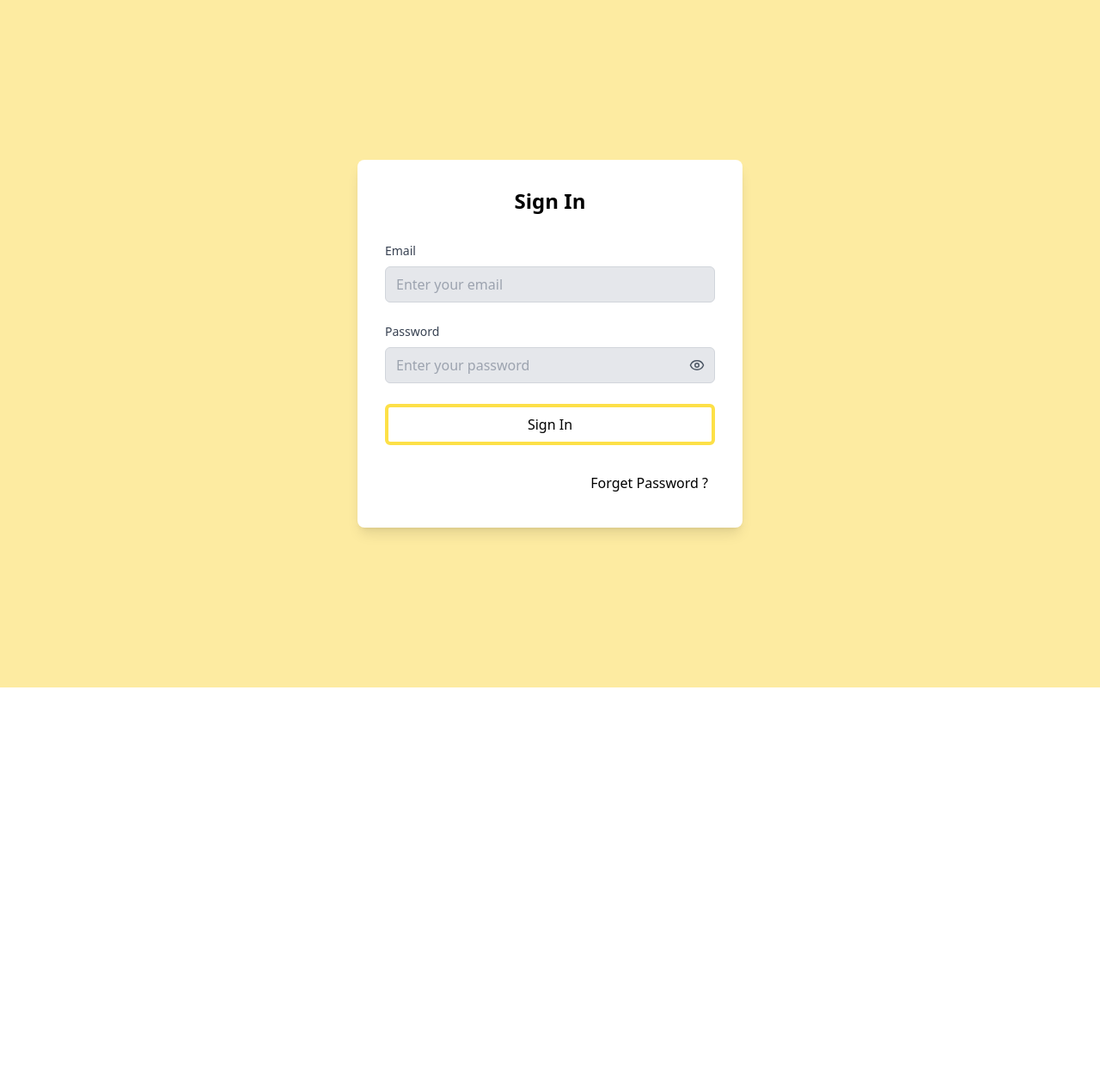
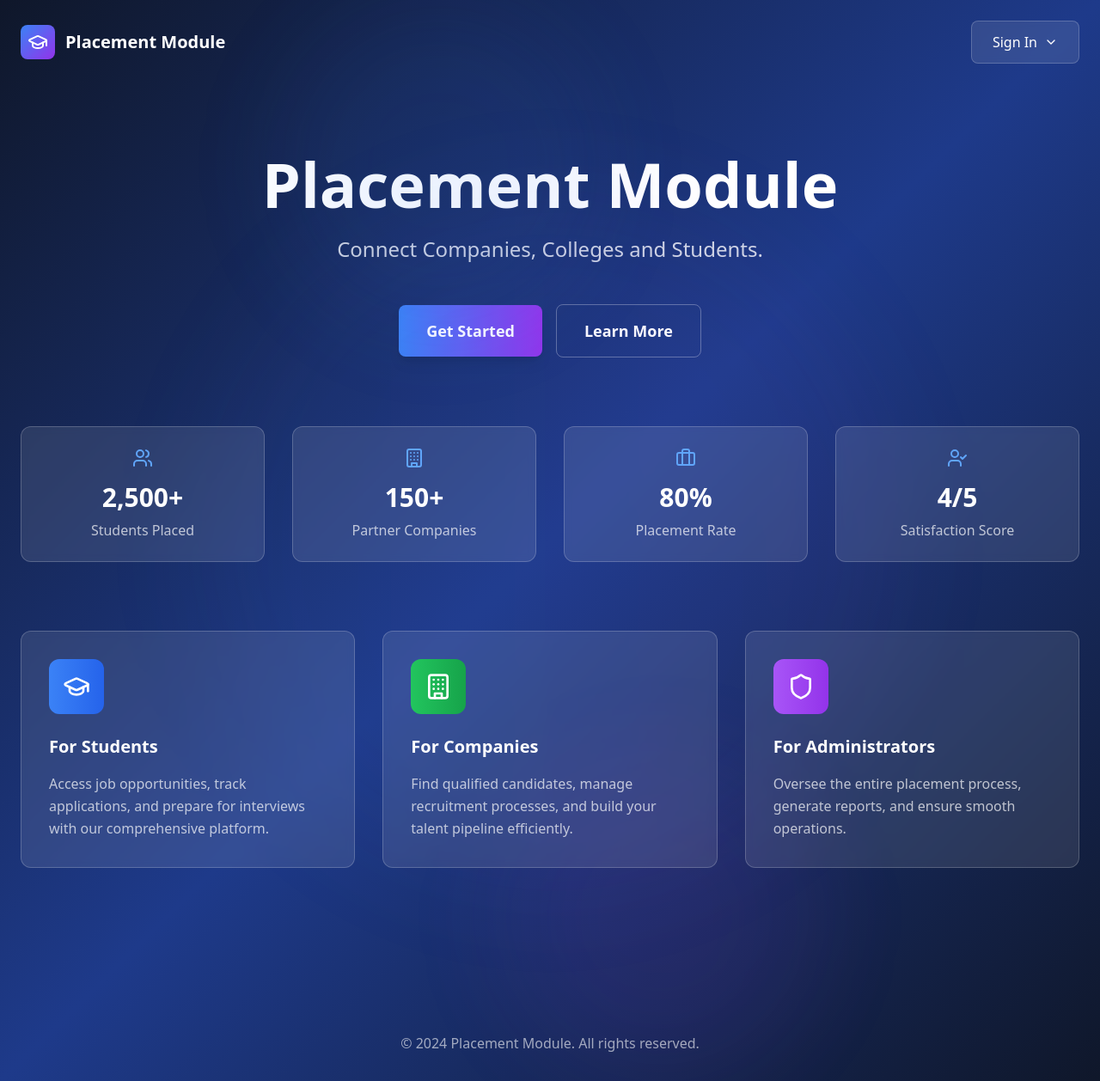
Before and after one commit to Ujjwal-soni98/PlacementModule, a React (Create React App) app in the folder frontend/: page / in a window 1280 px wide. Before the commit this address led to /signin. Shown: the whole page at 86% size. Before the commit the page ends 800 px from the top, so only its background shows below. Built offline with nearby package versions, Linux system fonts and the light colour scheme.

Commit message:
added the home page with animations

```diff
--- a/frontend/package.json
+++ b/frontend/package.json
@@ -8,6 +8,7 @@
     "@testing-library/user-event": "^13.5.0",
     "axios": "^1.7.5",
     "dotenv": "^16.4.5",
+    "framer-motion": "^12.23.12",
     "lucide-react": "^0.507.0",
     "react": "^18.3.1",
     "react-dom": "^18.3.1",
--- a/frontend/src/App.js
+++ b/frontend/src/App.js
@@ -42,8 +42,9 @@ function AuthWrapper({ children }) {
 
     if (!token || !role) {
       // If token or role is missing, navigate to signin
-      navigate('/signin');
-    } else {
+      // navigate('/signin');
+    }
+    else {
       // Only redirect to the dashboard when the path is '/'
       if (window.location.pathname === '/') {
         if (role === "admin") {
@@ -84,9 +85,27 @@ function App() {
             <Route path="/student/profile" element={<div><StudentSidebar /><StudentDetails /></div>} />
 
             {/* Admin Routes */}
-            <Route path="/admin" element={<div><AdminSidebar /><AdminHome /></div>} />
-            <Route path="/admin/hods" element={<div><AdminSidebar /><AllHod /></div>} />
-            <Route path="/admin/companies" element={<div><AdminSidebar /><CompanyCardList /></div>} />
+            <Route path="/admin" element={
+              <div>
+              <AdminSidebar />
+              <AdminHome />
+              </div>
+              }
+            />
+            <Route path="/admin/hods" element={
+              <div>
+              <AdminSidebar />
+              <AllHod />
+              </div>
+              }
+            />
+            <Route path="/admin/companies" element={
+              <div>
+                <AdminSidebar />
+                <CompanyCardList />
+              </div>
+                }
+              />
             <Route path="/admin/students" element={<div><AdminSidebar /><AllStudents /></div>} />
             <Route path="/admin/companies/company/:id" element={<div><AdminSidebar /><CompanyDetails /></div>} />
             <Route path="/admin/students/:rollNo" element={<div><AdminSidebar /><StudentDetails /></div>} />
--- a/frontend/src/Pages/LandingPage/LandingPage.jsx
+++ b/frontend/src/Pages/LandingPage/LandingPage.jsx
@@ -1,51 +1,301 @@
 import React, { useState, useEffect } from "react";
+import { motion } from "framer-motion";
+import {
+  ChevronDown,
+  Users,
+  Building,
+  Shield,
+  GraduationCap,
+  Briefcase,
+  UserCheck,
+} from "lucide-react";
 import { useNavigate } from "react-router-dom";
 
-const images = [
-  "https://images.static-collegedunia.com/public/college_data/images/appImage/14962174791443707268KIETNew.jpg?tr=c-force", // Replace with your image URLs
-  "https://tse2.mm.bing.net/th?id=OIP.HwEqRG2Zfnjrtx9eERgk6AHaEU&pid=Api&P=0&h=180",
-  "https://static.zollege.in/public/college_data/images/campusimage/1697871753G-Block%20Image%20(1)-min.jpg?tr=h-313,w-700,c-force",
-];
-
 const LandingPage = () => {
+  const [isDropdownOpen, setIsDropdownOpen] = useState(false);
+  const [selectedRole, setSelectedRole] = useState(null);
+  const [mounted, setMounted] = useState(false);
   const navigate = useNavigate();
 
-  const handlebutton =()=>{
-    navigate("/signin")
-  }
-
-  const [currentImage, setCurrentImage] = useState(0);
-
   useEffect(() => {
-    const intervalId = setInterval(() => {
-      setCurrentImage((prevImage) => (prevImage + 1) % images.length);
-    }, 3000);
-
-    return () => clearInterval(intervalId);
+    setMounted(true);
   }, []);
 
+  const signInOptions = [
+    {
+      id: "student",
+      label: "Student",
+      icon: <GraduationCap className="w-4 h-4" />,
+      description: "Access placement opportunities",
+      color: "from-blue-500 to-blue-600",
+    },
+    {
+      id: "company",
+      label: "Company",
+      icon: <Building className="w-4 h-4" />,
+      description: "Post jobs and recruit talent",
+      color: "from-green-500 to-green-600",
+    },
+    {
+      id: "admin",
+      label: "Admin",
+      icon: <Shield className="w-4 h-4" />,
+      description: "Manage system and users",
+      color: "from-purple-500 to-purple-600",
+    },
+  ];
+
+  const stats = [
+    {
+      number: "2,500+",
+      label: "Students Placed",
+      icon: <Users className="w-6 h-6" />,
+    },
+    {
+      number: "150+",
+      label: "Partner Companies",
+      icon: <Building className="w-6 h-6" />,
+    },
+    {
+      number: "80%",
+      label: "Placement Rate",
+      icon: <Briefcase className="w-6 h-6" />,
+    },
+    {
+      number: "4/5",
+      label: "Satisfaction Score",
+      icon: <UserCheck className="w-6 h-6" />,
+    },
+  ];
+
+  if (!mounted) return null;
+
   return (
-    <div className="relative w-full h-screen overflow-hidden">
-      {/* Background Image */}
-      <div
-        className="absolute inset-0 w-full h-full bg-cover bg-center transition-all duration-1000"
-        style={{ backgroundImage: `url(${images[currentImage]})` }}
-      ></div>
+    <div className="min-h-screen bg-gradient-to-br from-slate-900 via-blue-900 to-slate-900 relative overflow-hidden">
+      {/* Background Effects */}
+      <div className="absolute inset-0">
+        <div className="absolute top-0 left-1/4 w-96 h-96 bg-blue-500/10 rounded-full blur-3xl animate-pulse" />
+        <div className="absolute bottom-0 right-1/4 w-96 h-96 bg-purple-500/10 rounded-full blur-3xl animate-pulse delay-1000" />
+        <div className="absolute top-1/2 left-1/2 transform -translate-x-1/2 -translate-y-1/2 w-[800px] h-[800px] bg-gradient-to-r from-blue-500/5 to-purple-500/5 rounded-full blur-3xl" />
+      </div>
 
-      {/* Overlay */}
-      <div className="absolute inset-0 bg-black opacity-50"></div>
+      {/* Grid Pattern */}
+      <div className="absolute inset-0 opacity-[0.02]">
+        <div
+          className="h-full w-full"
+          style={{
+            backgroundImage: `linear-gradient(rgba(255,255,255,0.1) 1px, transparent 1px), linear-gradient(90deg, rgba(255,255,255,0.1) 1px, transparent 1px)`,
+            backgroundSize: "50px 50px",
+          }}
+        />
+      </div>
 
-      {/* Content */}
-      <div className="relative z-10 flex flex-col items-center justify-center h-full text-center text-white px-4">
-        <h1 className="text-4xl font-bold md:text-6xl">
-          Welcome to Placement Portal
-        </h1>
-        <p className="mt-4 text-xl md:text-2xl">Please log in to continue</p>
-        <button onClick={handlebutton} className="px-5 py-2 hover:bg-gray-900 shadow-md bg-gray-100 text-gray-900 hover:text-gray-100 rounded-md mt-5">
-          {" "}
-          Login{" "}
-        </button>
-      </div>
+      {/* Header */}
+      <header className="px-6 py-6">
+        <nav className="max-w-7xl mx-auto flex items-center justify-between">
+          <div className="flex items-center space-x-3">
+            <div className="w-10 h-10 bg-gradient-to-br from-blue-500 to-purple-600 rounded-lg flex items-center justify-center">
+              <GraduationCap className="w-6 h-6 text-white" />
+            </div>
+            <span className="text-xl font-bold text-white">
+              Placement Module
+            </span>
+          </div>
+
+          {/* Sign In Dropdown */}
+          <div className="">
+            <motion.button
+              onClick={() => setIsDropdownOpen(!isDropdownOpen)}
+              className="flex items-center space-x-2 bg-white/10 backdrop-blur-sm border border-white/20 text-white px-6 py-3 rounded-lg hover:bg-white/20 transition-all duration-300"
+            >
+              <span className="font-medium">Sign In</span>
+              <motion.div
+                animate={{ rotate: isDropdownOpen ? 180 : 0 }}
+                transition={{ duration: 0.2 }}
+              >
+                <ChevronDown className="w-4 h-4" />
+              </motion.div>
+            </motion.button>
+
+            {isDropdownOpen && (
+              <div className="absolute right-0 mt-2 w-80 bg-white/10 backdrop-blur-xl border border-white/20 rounded-xl shadow-2xl overflow-hidden">
+                <div className="p-2">
+                  {signInOptions.map((option, index) => (
+                    <div
+                      key={option.id}
+                      onClick={(e) => {
+                        e.stopPropagation();
+                        console.log("Navigating to /signin");
+                        navigate(`/signin`);
+                      }} // ✅ always goes to /signin
+                      className="cursor-pointer w-full flex items-center space-x-3 p-4 rounded-lg hover:bg-white/10 transition-all duration-200 group"
+                    >
+                      <div
+                        className={`w-10 h-10 bg-gradient-to-r ${option.color} rounded-lg flex items-center justify-center text-white group-hover:scale-110 transition-transform duration-200`}
+                      >
+                        {option.icon}
+                      </div>
+                      <div className="flex-1 text-left">
+                        <div className="text-white font-medium ">
+                          {option.label}
+                        </div>
+                        <div className="text-white/60 text-sm">
+                          {option.description}
+                        </div>
+                      </div>
+                    </div>
+                  ))}
+                </div>
+              </div>
+            )}
+          </div>
+        </nav>
+      </header>
+
+      {/* Main Content */}
+      <main className=" px-6 py-20">
+        <div className="max-w-7xl mx-auto">
+          {/* Hero Section */}
+          <div className="text-center mb-20">
+            <motion.h1
+              initial={{ opacity: 0, y: 30 }}
+              animate={{ opacity: 1, y: 0 }}
+              transition={{ duration: 0.8 }}
+              className="text-5xl md:text-7xl font-bold text-white mb-6 leading-tight"
+            >
+              Placement Module
+            </motion.h1>
+            <motion.p
+              initial={{ opacity: 0, y: 30 }}
+              animate={{ opacity: 1, y: 0 }}
+              transition={{ duration: 0.8, delay: 0.2 }}
+              className="text-xl md:text-2xl text-white/80 mb-12 max-w-3xl mx-auto"
+            >
+              Connect Companies, Colleges and Students.
+            </motion.p>
+
+            {/* CTA Buttons */}
+            <motion.div
+              initial={{ opacity: 0, y: 30 }}
+              animate={{ opacity: 1, y: 0 }}
+              transition={{ duration: 0.8, delay: 0.4 }}
+              className="flex flex-col sm:flex-row gap-4 justify-center items-center"
+            >
+              <motion.button
+                whileHover={{ scale: 1.05 }}
+                whileTap={{ scale: 0.95 }}
+                className="bg-gradient-to-r cursor-pointer from-blue-500 to-purple-600 text-white px-8 py-4 rounded-lg font-semibold text-lg shadow-lg hover:shadow-xl transition-all duration-300"
+                onClick={() => {
+                  navigate(`/signin`);
+                }}
+              >
+                Get Started
+              </motion.button>
+              <motion.button
+                whileHover={{ scale: 1.05 }}
+                whileTap={{ scale: 0.95 }}
+                className="border border-white/30 text-white px-8 py-4 rounded-lg font-semibold text-lg hover:bg-white/10 transition-all duration-300"
+              >
+                Learn More
+              </motion.button>
+            </motion.div>
+          </div>
+
+          {/* Stats Section */}
+          <motion.div
+            initial={{ opacity: 0, y: 50 }}
+            animate={{ opacity: 1, y: 0 }}
+            transition={{ duration: 0.8, delay: 0.6 }}
+            className="grid grid-cols-1 md:grid-cols-2 lg:grid-cols-4 gap-8 mb-20"
+          >
+            {stats.map((stat, index) => (
+              <motion.div
+                key={index}
+                initial={{ opacity: 0, y: 30 }}
+                animate={{ opacity: 1, y: 0 }}
+                transition={{ duration: 0.6, delay: 0.8 + index * 0.1 }}
+                className="bg-white/10 backdrop-blur-sm border border-white/20 rounded-xl p-6 text-center hover:bg-white/20 transition-all duration-300"
+                whileHover={{ y: -5 }}
+              >
+                <div className="flex justify-center mb-4 text-blue-400">
+                  {stat.icon}
+                </div>
+                <div className="text-3xl font-bold text-white mb-2">
+                  {stat.number}
+                </div>
+                <div className="text-white/70">{stat.label}</div>
+              </motion.div>
+            ))}
+          </motion.div>
+
+          {/* Features Section */}
+          <motion.div
+            initial={{ opacity: 0, y: 50 }}
+            animate={{ opacity: 1, y: 0 }}
+            transition={{ duration: 0.8, delay: 1 }}
+            className="grid grid-cols-1 md:grid-cols-3 gap-8"
+          >
+            {[
+              {
+                title: "For Students",
+                description:
+                  "Access job opportunities, track applications, and prepare for interviews with our comprehensive platform.",
+                icon: <GraduationCap className="w-8 h-8" />,
+                color: "from-blue-500 to-blue-600",
+              },
+              {
+                title: "For Companies",
+                description:
+                  "Find qualified candidates, manage recruitment processes, and build your talent pipeline efficiently.",
+                icon: <Building className="w-8 h-8" />,
+                color: "from-green-500 to-green-600",
+              },
+              {
+                title: "For Administrators",
+                description:
+                  "Oversee the entire placement process, generate reports, and ensure smooth operations.",
+                icon: <Shield className="w-8 h-8" />,
+                color: "from-purple-500 to-purple-600",
+              },
+            ].map((feature, index) => (
+              <motion.div
+                key={index}
+                initial={{ opacity: 0, y: 30 }}
+                animate={{ opacity: 1, y: 0 }}
+                transition={{ duration: 0.6, delay: 1.2 + index * 0.2 }}
+                className="bg-white/10 backdrop-blur-sm border border-white/20 rounded-xl p-8 hover:bg-white/20 transition-all duration-300"
+                whileHover={{ y: -10 }}
+              >
+                <div
+                  className={`w-16 h-16 bg-gradient-to-r ${feature.color} rounded-xl flex items-center justify-center text-white mb-6`}
+                >
+                  {feature.icon}
+                </div>
+                <h3 className="text-xl font-bold text-white mb-4">
+                  {feature.title}
+                </h3>
+                <p className="text-white/70 leading-relaxed">
+                  {feature.description}
+                </p>
+              </motion.div>
+            ))}
+          </motion.div>
+        </div>
+      </main>
+
+      {/* Footer */}
+      <footer className="relative z-10 px-6 py-8 mt-20">
+        <div className="max-w-7xl mx-auto text-center">
+          <motion.p
+            initial={{ opacity: 0 }}
+            animate={{ opacity: 1 }}
+            transition={{ duration: 0.8, delay: 1.5 }}
+            className="text-white/60"
+          >
+            © 2024 Placement Module. All rights reserved.
+          </motion.p>
+        </div>
+      </footer>
     </div>
   );
 };
```
Also changed, not shown: 1 other file (tests, documents, lock files or other folders).
